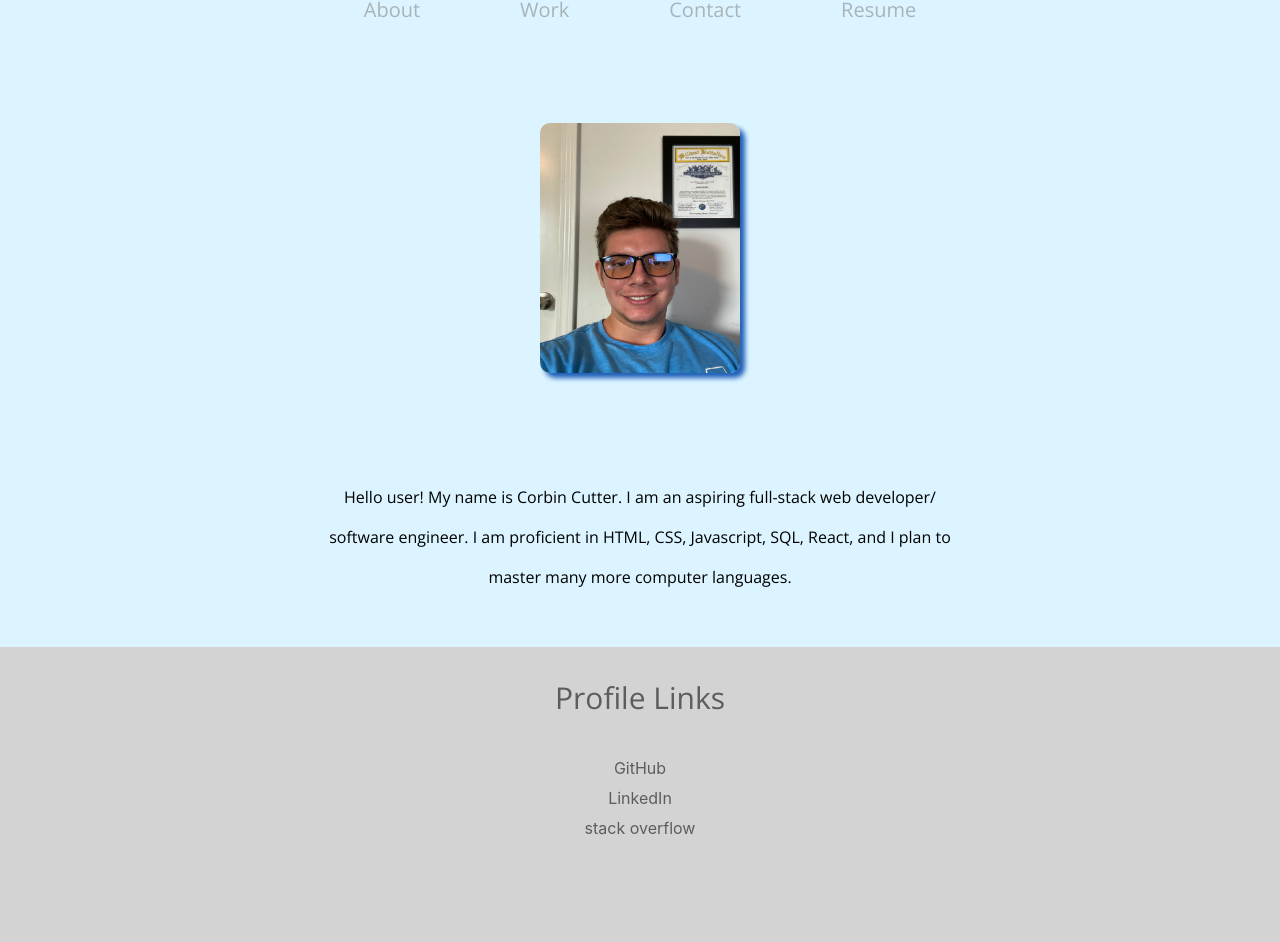
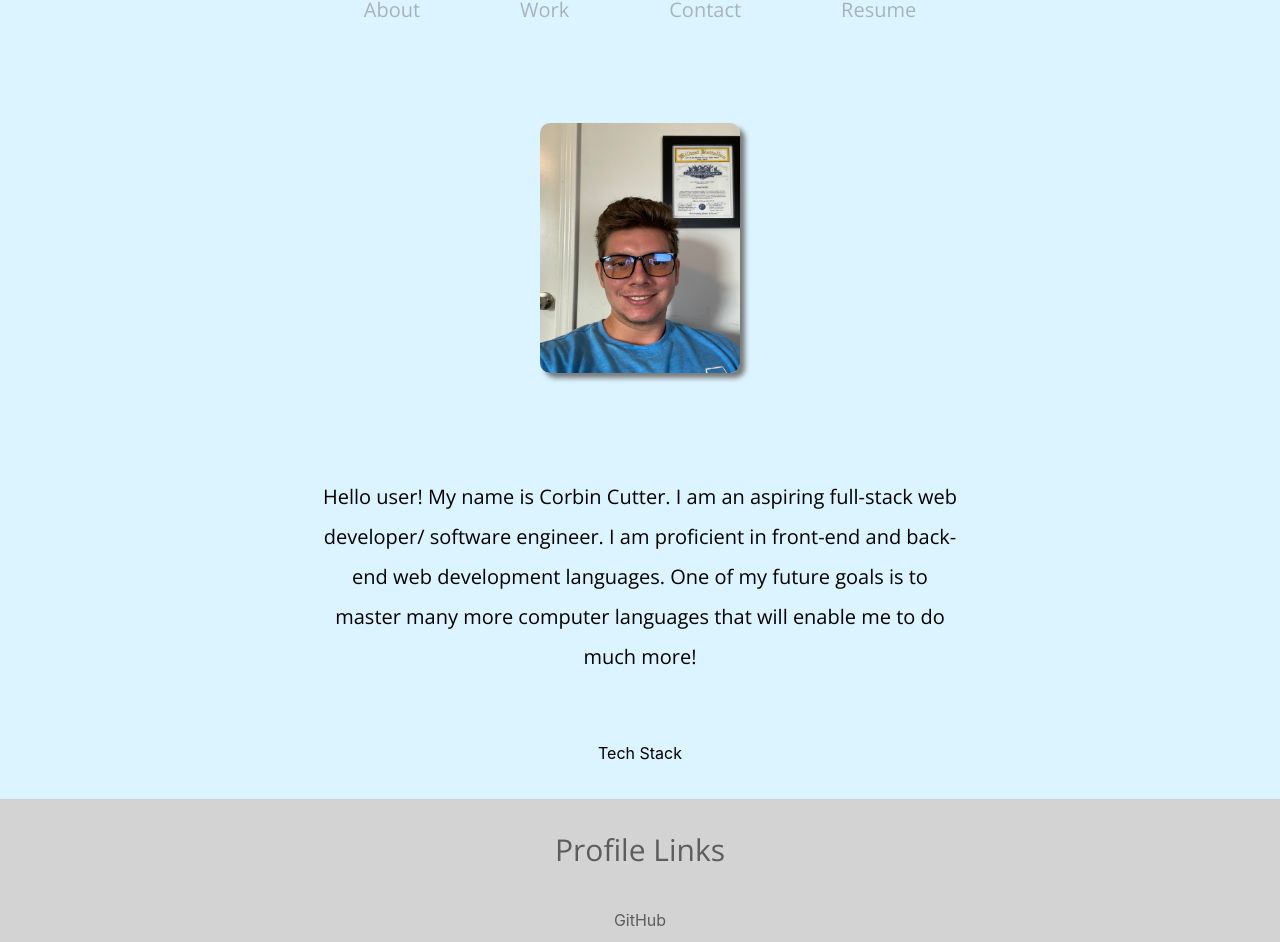
Before and after one commit to Cutter25/Corbins-React-Portfolio, a React (Create React App) app: page / in a window 1280 px wide. Shown: the part 180-1122 px from the top of the page. Built offline with nearby package versions, Linux system fonts and the light colour scheme.

Commit message:
Pushing P

```diff
--- a/src/App.css
+++ b/src/App.css
@@ -100,7 +100,7 @@
   margin-top: 50px;
   margin-bottom: 50px;
   border-radius: 10px;
-  box-shadow: 5px 5px 5px rgb(31, 95, 184);
+  box-shadow: 5px 5px 5px rgb(121, 121, 121);
 }
 .about-me-p {
   width: 50%;
@@ -110,6 +110,7 @@
   margin-bottom: 0;
   padding-bottom: 50px;
   font-family: 'Open Sans', sans-serif;
+  font-size: 20px;
   line-height: 40px;
 }
 
@@ -132,7 +133,7 @@
   width: 100%;
   height: 100%;
   border-radius: 10px;
-  box-shadow: 5px 5px 5px rgb(31, 95, 184);
+  box-shadow: 5px 5px 5px rgb(121, 121, 121);
 }
 
 .project-container:hover .project-img {
@@ -149,7 +150,7 @@
   bottom: 250px;
   right: 50px;
   opacity: .005;
-  box-shadow: 5px 5px 5px rgb(31, 95, 184);
+  box-shadow: 5px 5px 5px rgb(121, 121, 121);
 }
 
 .project-live-site {
@@ -165,7 +166,7 @@
   font-family: 'Open Sans', sans-serif;
   font-size: 50px;
   opacity: .005;
-  box-shadow: 5px 5px 5px rgb(31, 95, 184);
+  box-shadow: 5px 5px 5px rgb(121, 121, 121);
   background-color: white;
   border-radius: 10px;
 }
--- a/src/components/About.js
+++ b/src/components/About.js
@@ -7,7 +7,19 @@ function About() {
                 <img className="about-me-pic" src={process.env.PUBLIC_URL + "/images/IMG_2468.jpg"} alt="Headshot photograph of Corbin Cutter"/>
 
                 <p className="about-me-p">Hello user! My name is Corbin Cutter. I am an aspiring full-stack web developer/ software engineer.
-                I am proficient in HTML, CSS, Javascript, SQL, React, and I plan to master many more computer languages.</p>
+                I am proficient in front-end and back-end web development languages. One of my future goals is to master many more computer languages that will
+                enable me to do much more!</p>
+
+                <p className="tech-stack-p">Tech Stack</p>
+                <img></img>
+                <img></img>
+                <img></img>
+                <img></img>
+                <img></img>
+                <img></img>
+                <img></img>
+                <img></img>
+
             </main>
         </div>
     );
--- a/src/components/Footer.js
+++ b/src/components/Footer.js
@@ -7,7 +7,7 @@ function Footer() {
                 <p className='footer-p'>Profile Links</p>
                 <a className='footer-github' href={process.env.PUBLIC_URL + 'https://github.com/Cutter25'}>GitHub</a>
                 <a className='footer-linkedin' href={process.env.PUBLIC_URL + 'https://www.linkedin.com/in/corbincutter/'}>LinkedIn</a>
-                <a className='footer-stack-overflow' href={process.env.PUBLIC_URL + 'https://stackoverflow.com/users/21222084/corbin-cutter'}>stack overflow</a>
+                <a className='footer-stack-overflow' href={process.env.PUBLIC_URL + 'https://stackoverflow.com/users/21222084/corbin-cutter'}>Stack Overflow</a>
             </main>
         </div>
     );
```
